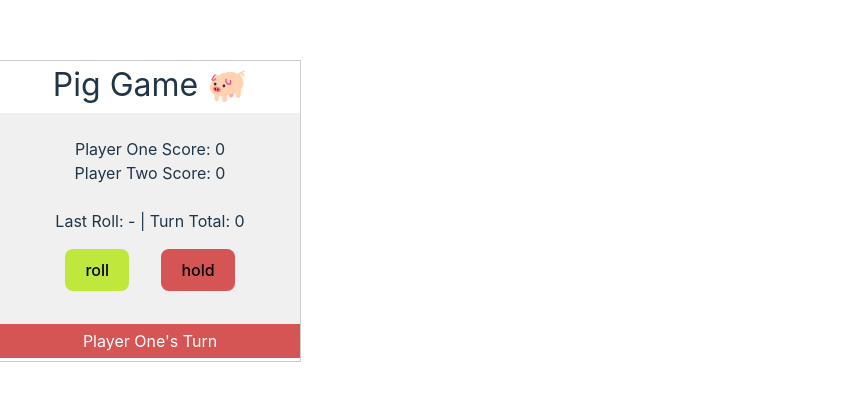
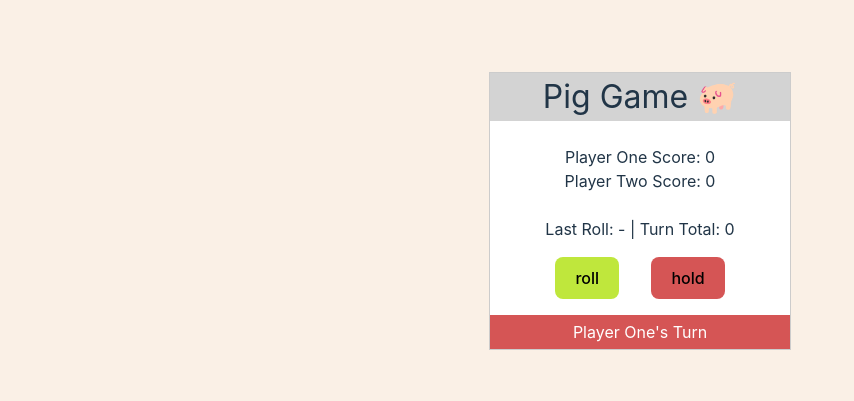
Before and after one commit to d-atienza/react-ts-pig-game, a React (Vite) app: page / in a window 1280 px wide. Shown: the part 189-590 px from the top of the page, without its empty margins (0-854 px from the left). Built offline with nearby package versions, Linux system fonts and the light colour scheme.

Commit message:
progress

```diff
--- a/src/PigGame.tsx
+++ b/src/PigGame.tsx
@@ -45,12 +45,12 @@
         <div>Player One Score: {playerOneScore}</div>
         <div>Player Two Score: {playerTwoScore}</div>
         <br />
-        <center>
-          <div>
-            Last Roll: {lastRoll === null ? "-" : lastRoll} | Turn Total:{" "}
-            {runningTotal}
-          </div>
-        </center>
+
+        <div>
+          Last Roll: {lastRoll === null ? "-" : lastRoll} | Turn Total:{" "}
+          {runningTotal}
+        </div>
+
         <button className="rollButton" onClick={rollDie}>
           roll
         </button>
--- a/src/index.css
+++ b/src/index.css
@@ -23,11 +23,15 @@
 }
 
 body {
-  margin: 0;
-  display: flex;
-  place-items: center;
-  min-width: 320px;
-  min-height: 100vh;
+    height: 100vh;
+
+    margin: 0;
+    background: linen;
+
+    display: flex;
+    flex-direction: column;
+    justify-content: center;
+    align-items: center;
 }
 
 h1 {
@@ -70,24 +74,24 @@
 }
 
 .gameDisplay {
-  display: table;
-  align-self: center;
-  height: 300px; /* Adjust height as needed */
-  width: 300px; /* Adjust height as needed */
+  display:flex;
+  flex-direction: column;
+  justify-content: flex-start;
+  align-items: stretch;
+  /* gap: 1rem; */
+  width: 300px;
   outline: 1px solid #ccc; /* Optional: Just for visualization */
 }
 
 .gameTitle {
   font-size: 2rem;
+  background-color: lightgray;
   text-align: center;
 }
 
-.score-box {
-  display: table-row;
+ .score-box {
   text-align: center;
-  align-self: center;
-  background-color: #f0f0f0; /* Example background color */
-  border: 6rem solid #213547;
+  background-color: white;
 }
 
 .player-turn {
```
